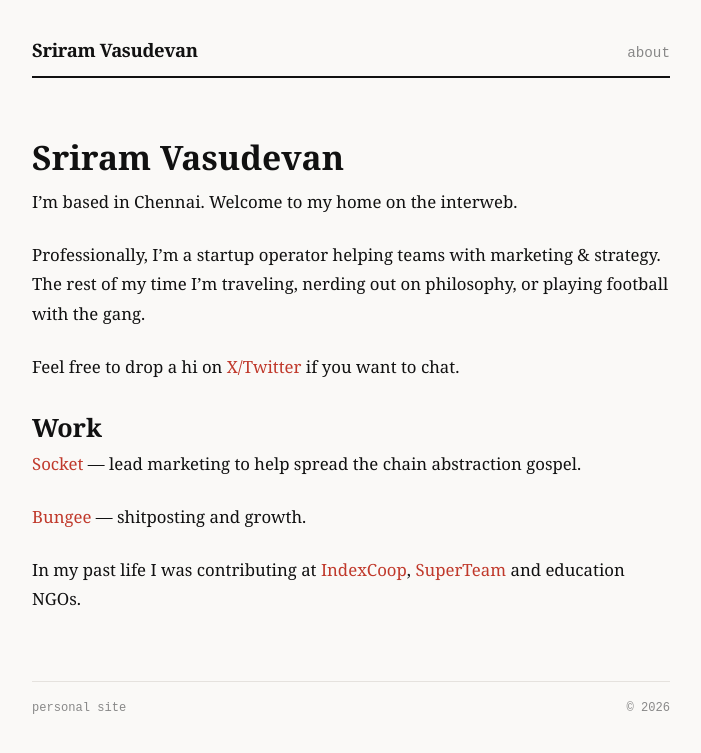
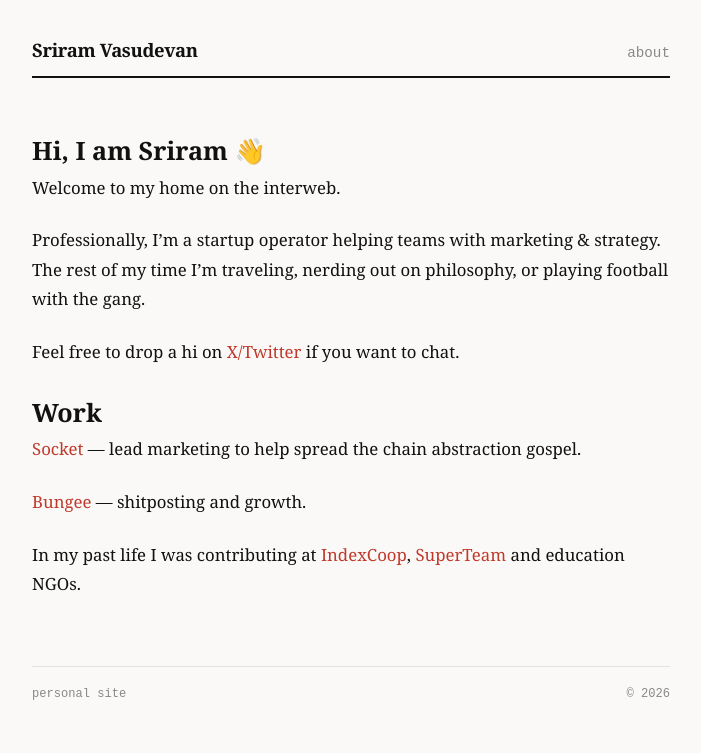
Before and after one commit to sriramvas/sriramvas.github.io, a Jekyll site: the page built from about.md, in a window 1280 px wide. Shown: the top 753 px of the page, without its empty margins (289-990 px from the left). Built offline with Jekyll 4.4.1, drawn with Linux system fonts in a browser that asks for light colours.

Commit message:
Update about.md

```diff
--- a/about.md
+++ b/about.md
@@ -4,9 +4,9 @@
 permalink: /about
 ---
 
-# Sriram Vasudevan
+## Hi, I am Sriram 👋
 
-I'm based in Chennai. Welcome to my home on the interweb.
+Welcome to my home on the interweb.
 
 Professionally, I'm a startup operator helping teams with marketing & strategy. The rest of my time I'm traveling, nerding out on philosophy, or playing football with the gang.
 
```
